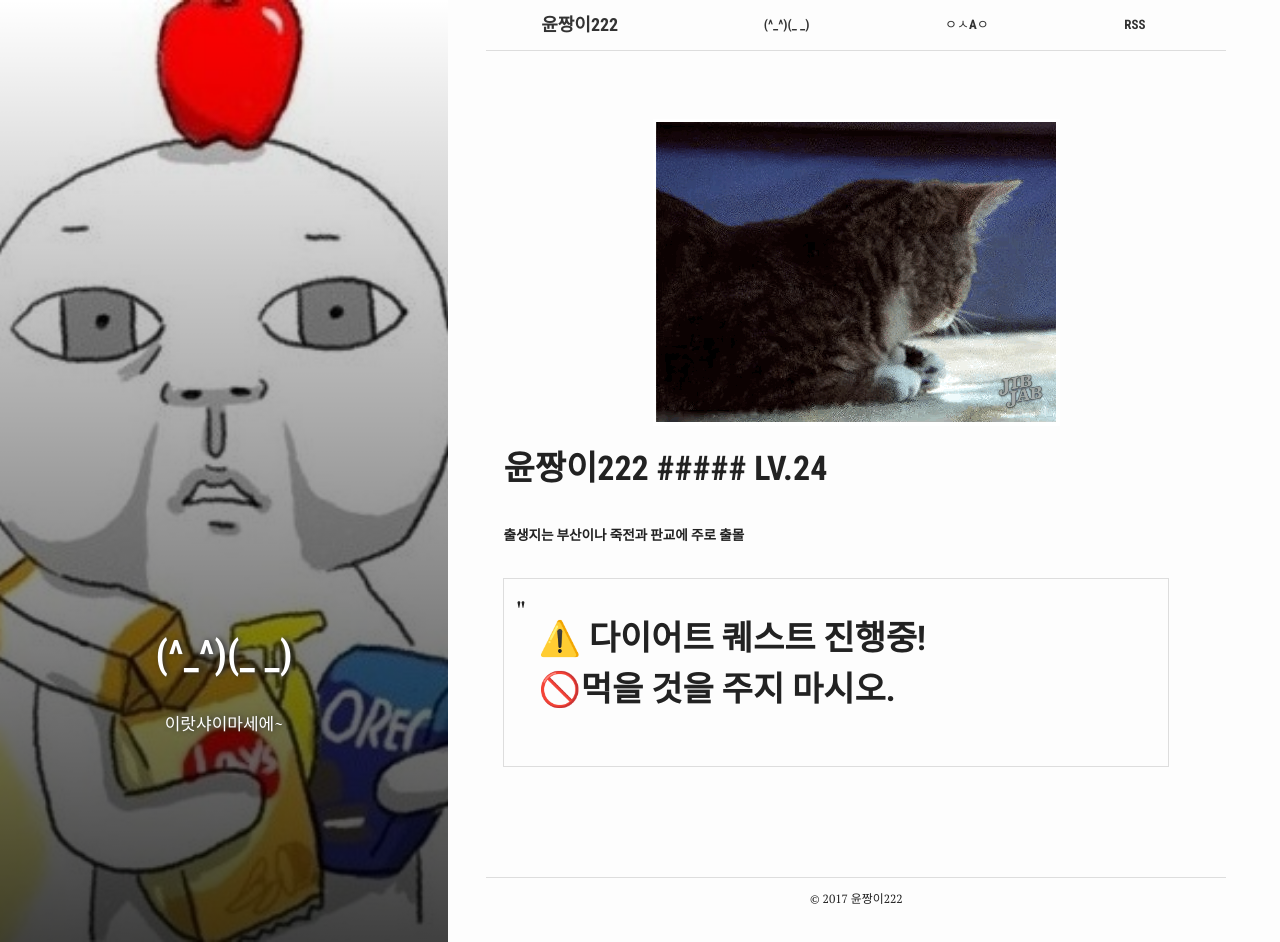
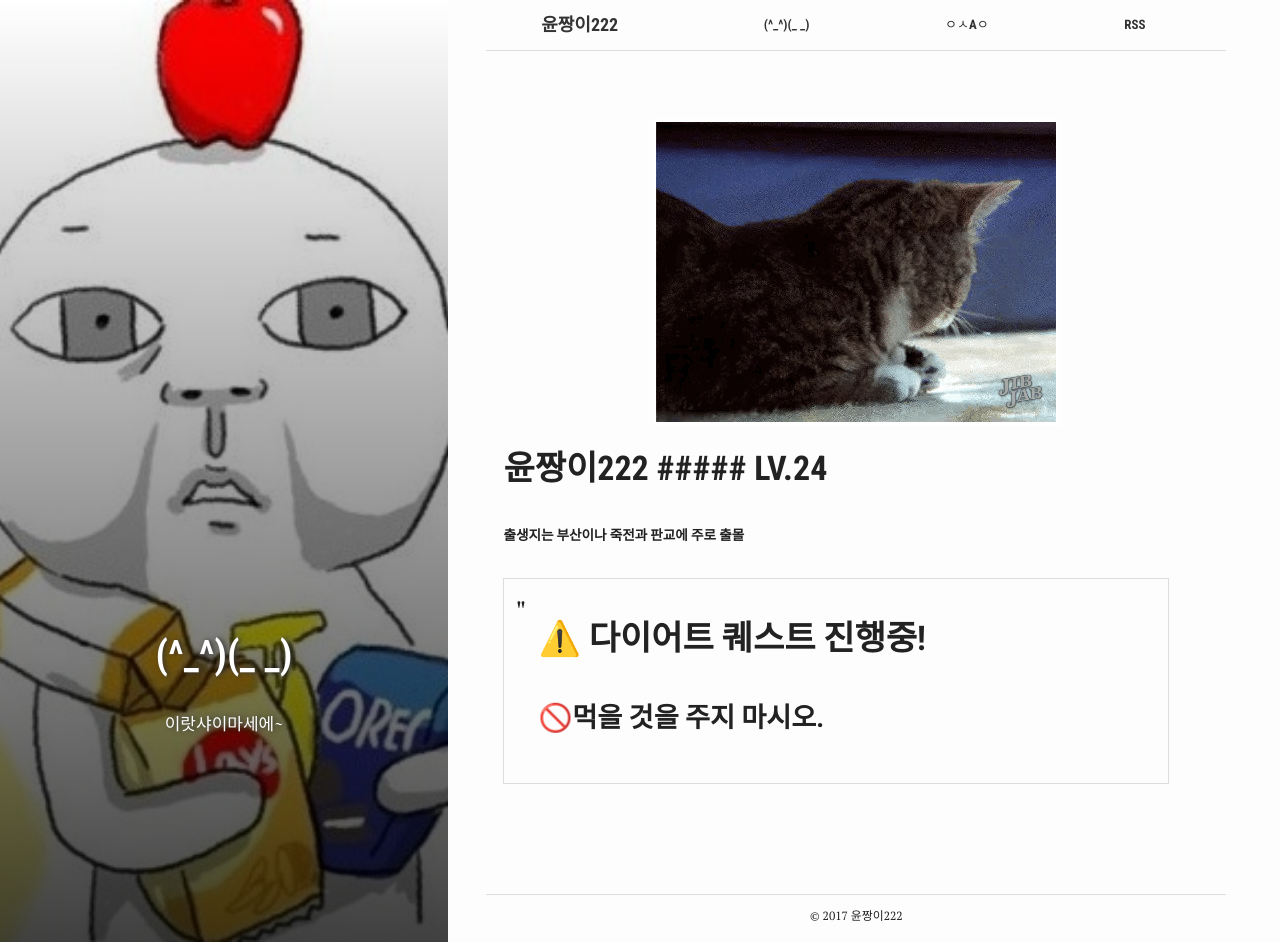
Before and after one commit to yunzzang222/queserasera_zz, a Jekyll site: the page built from (^_^)(_ _).md, in a window 1280 px wide and 942 px high. Built offline with Jekyll 4.4.1, drawn with Linux system fonts in a browser that asks for light colours.

Commit message:
Update (^_^)(_ _).md

```diff
--- a/(^_^)(_ _).md
+++ b/(^_^)(_ _).md
@@ -20,4 +20,4 @@ active: (^_^)(_ _)
 
 <blockquote>
   <p> <h1> ⚠️ 다이어트 퀘스트 진행중! <p>
-  🚫먹을 것을 주지 마시오.
+  <h3> 🚫먹을 것을 주지 마시오.
```
